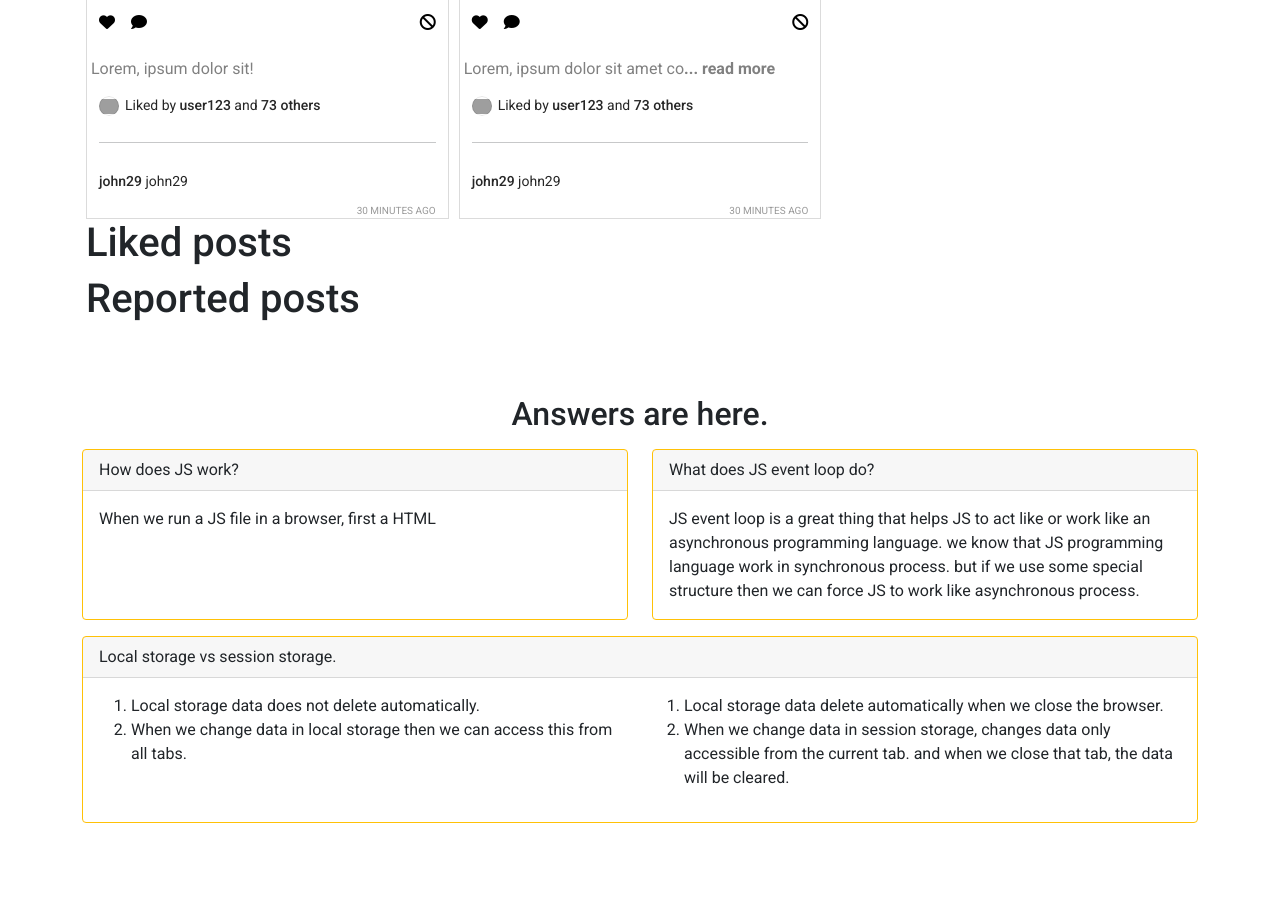
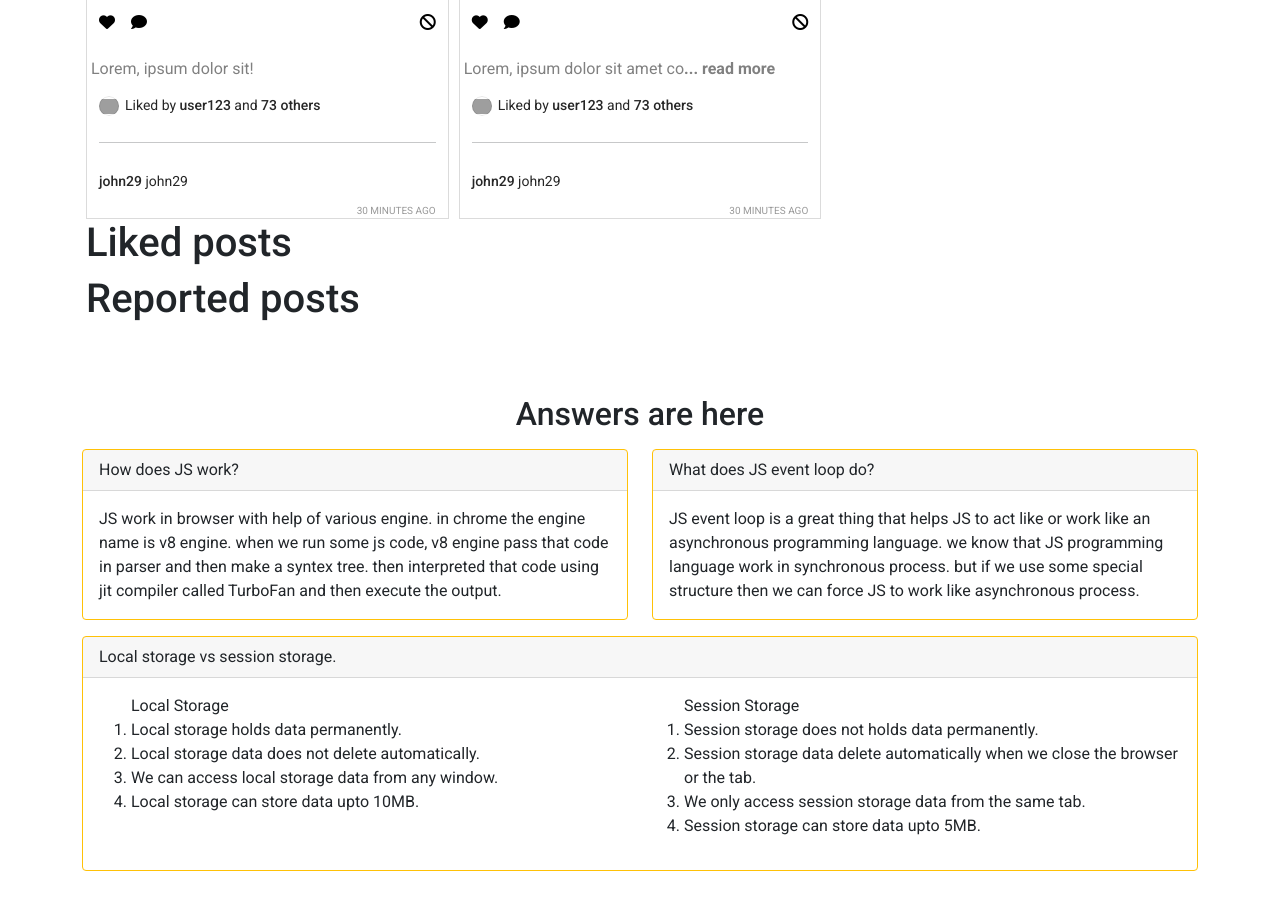
Before and after one commit to moniruzzaman01/insta-shohor-js-site, a plain HTML site: page index.html in a window 1280 px wide. Shown: the part 1265-2174 px from the top of the page. Before the commit the page ends 2152 px from the top, so only its background shows below. Drawn offline with nearby package versions, Linux system fonts and the light colour scheme; grey boxes are pictures that could not be loaded.

Commit message:
answers are ready

```diff
--- a/index.html
+++ b/index.html
@@ -94,14 +94,18 @@
     </main>
     <!-- answering section -->
     <section class="container my-5">
-      <h2 class="my-3 text-center">Answers are here.</h2>
+      <h2 class="my-3 text-center">Answers are here</h2>
       <div class="row row-cols-2">
         <div class="col mb-3">
           <div class="card border-warning h-100">
             <div class="card-header">How does JS work?</div>
             <div class="card-body">
               <p class="card-text">
-                When we run a JS file in a browser, first a HTML
+                JS work in browser with help of various engine. in chrome the
+                engine name is v8 engine. when we run some js code, v8 engine
+                pass that code in parser and then make a syntex tree. then
+                interpreted that code using jit compiler called TurboFan and
+                then execute the output.
               </p>
             </div>
           </div>
@@ -129,24 +133,25 @@
               <div class="row row-cols-2">
                 <div class="col">
                   <ol>
+                    <caption>Local Storage</caption>
+                    <li>Local storage holds data permanently.</li>
                     <li>Local storage data does not delete automatically.</li>
-                    <li>
-                      When we change data in local storage then we can access
-                      this from all tabs.
-                    </li>
+                    <li>We can access local storage data from any window.</li>
+                    <li>Local storage can store data upto 10MB.</li>
                   </ol>
                 </div>
                 <div class="col">
                   <ol>
+                    <caption>Session Storage</caption>
+                    <li>Session storage does not holds data permanently.</li>
                     <li>
-                      Local storage data delete automatically when we close the
-                      browser.
+                      Session storage data delete automatically when we close
+                      the browser or the tab.
                     </li>
                     <li>
-                      When we change data in session storage, changes data only
-                      accessible from the current tab. and when we close that
-                      tab, the data will be cleared.
+                      We only access session storage data from the same tab.
                     </li>
+                    <li>Session storage can store data upto 5MB.</li>
                   </ol>
                 </div>
               </div>
```
